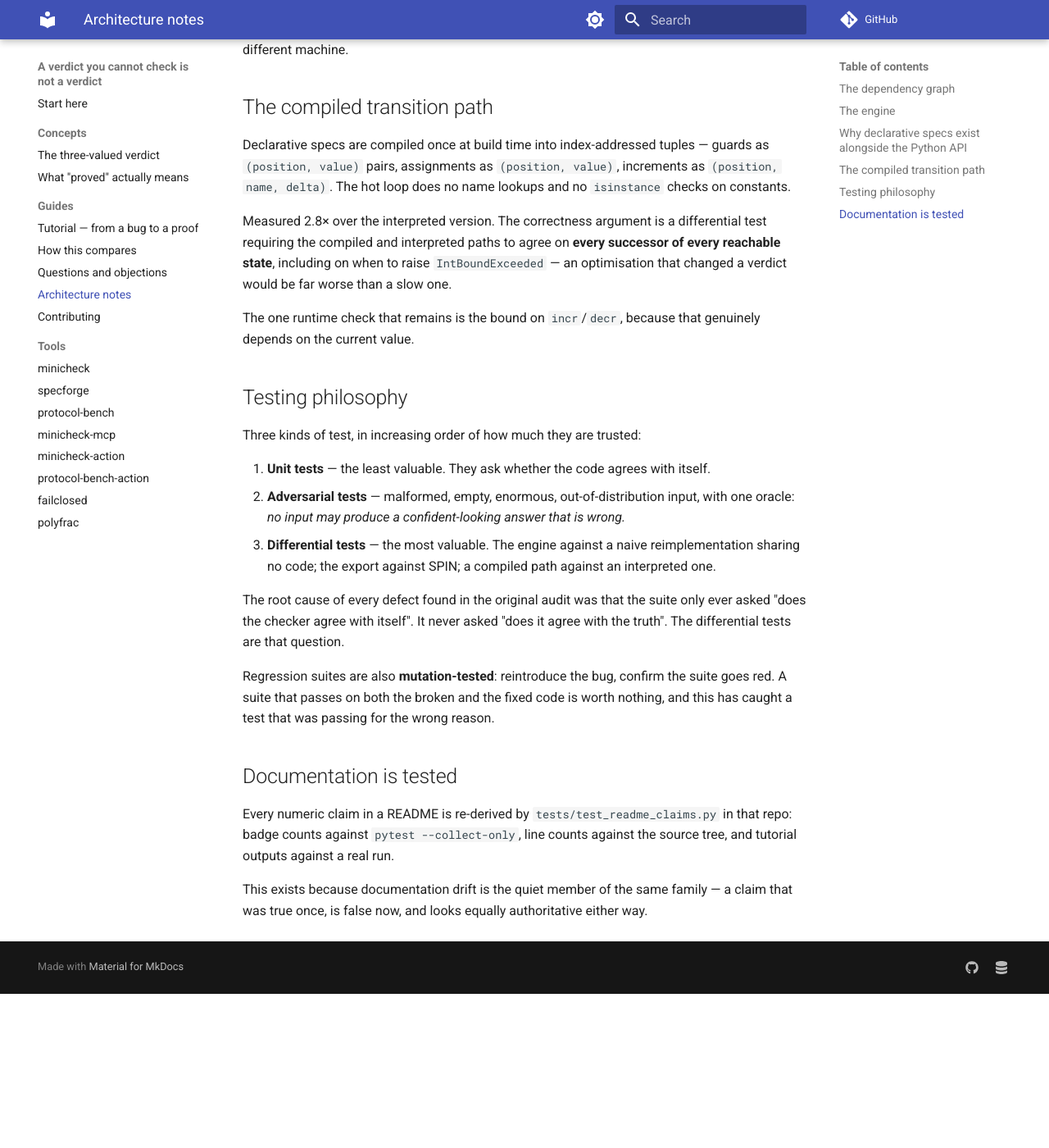
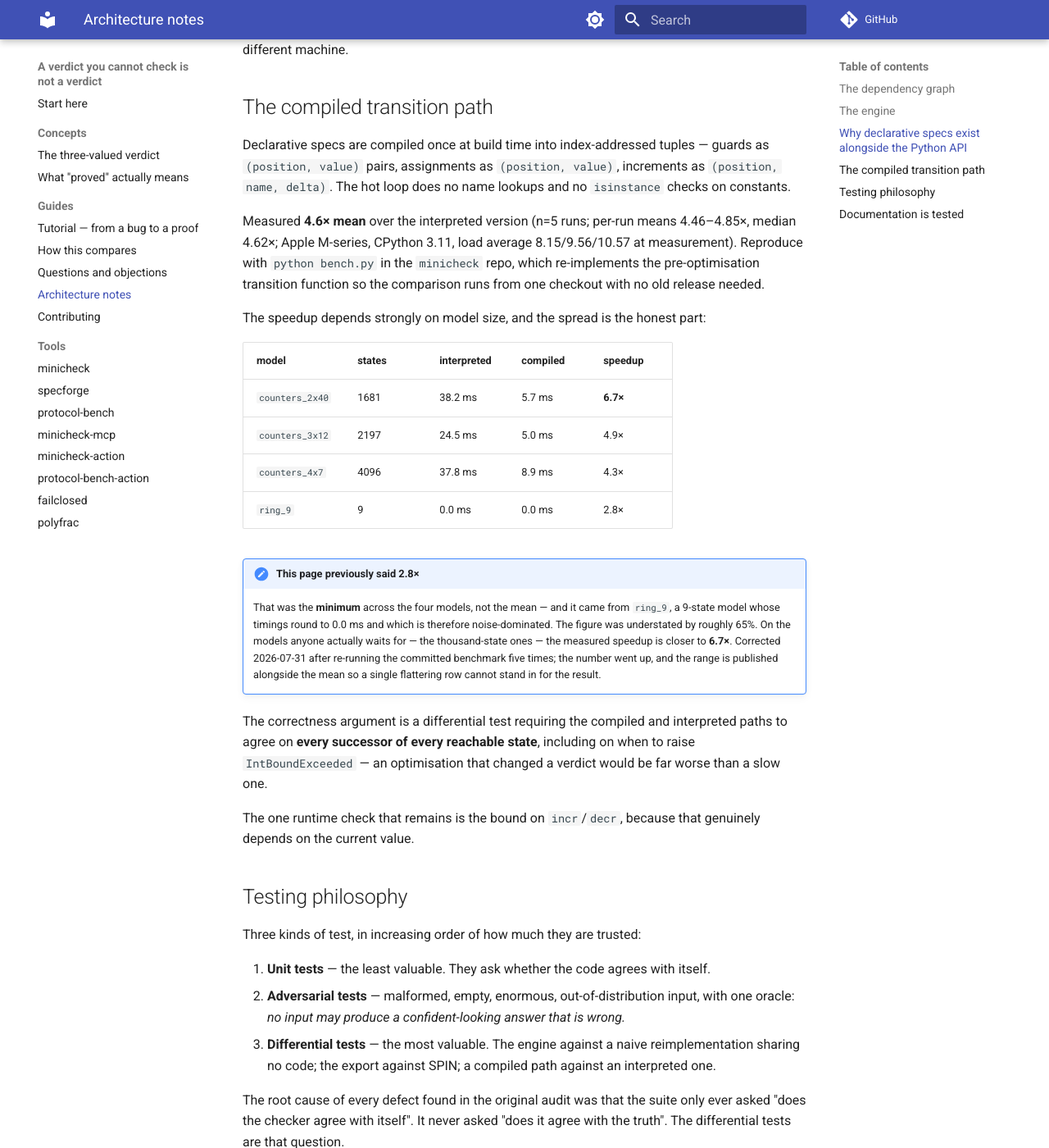
Before and after one commit to nickharris808/verification-docs, an MkDocs documentation site: the page built from docs/guides/architecture.md, in a window 1280 px wide and 1400 px high, scrolled down 1360 px. Shown: the whole window at 82% size. Built offline with MkDocs 1.6.1 and Material for MkDocs 9.7.7, drawn with Linux system fonts in a browser that asks for light colours; comment, search, counter and statistics services are not loaded; before the commit the page ends 2572 px from its top, so only the background shows below that.

```diff
--- a/docs/guides/architecture.md
+++ b/docs/guides/architecture.md
@@ -72,10 +72,31 @@
 `(position, value)` pairs, assignments as `(position, value)`, increments as `(position, name,
 delta)`. The hot loop does no name lookups and no `isinstance` checks on constants.
 
-Measured 2.8× over the interpreted version. The correctness argument is a differential test
-requiring the compiled and interpreted paths to agree on **every successor of every reachable
-state**, including on when to raise `IntBoundExceeded` — an optimisation that changed a verdict
-would be far worse than a slow one.
+Measured **4.6× mean** over the interpreted version (n=5 runs; per-run means 4.46–4.85×, median
+4.62×; Apple M-series, CPython 3.11, load average 8.15/9.56/10.57 at measurement). Reproduce with
+`python bench.py` in the `minicheck` repo, which re-implements the pre-optimisation transition
+function so the comparison runs from one checkout with no old release needed.
+
+The speedup depends strongly on model size, and the spread is the honest part:
+
+| model | states | interpreted | compiled | speedup |
+|---|---|---|---|---|
+| `counters_2x40` | 1681 | 38.2 ms | 5.7 ms | **6.7×** |
+| `counters_3x12` | 2197 | 24.5 ms | 5.0 ms | 4.9× |
+| `counters_4x7` | 4096 | 37.8 ms | 8.9 ms | 4.3× |
+| `ring_9` | 9 | 0.0 ms | 0.0 ms | 2.8× |
+
+!!! note "This page previously said 2.8×"
+    That was the **minimum** across the four models, not the mean — and it came from `ring_9`, a
+    9-state model whose timings round to 0.0 ms and which is therefore noise-dominated. The figure
+    was understated by roughly 65%. On the models anyone actually waits for — the thousand-state
+    ones — the measured speedup is closer to **6.7×**. Corrected 2026-07-31 after re-running the
+    committed benchmark five times; the number went up, and the range is published alongside the
+    mean so a single flattering row cannot stand in for the result.
+
+The correctness argument is a differential test requiring the compiled and interpreted paths to
+agree on **every successor of every reachable state**, including on when to raise
+`IntBoundExceeded` — an optimisation that changed a verdict would be far worse than a slow one.
 
 The one runtime check that remains is the bound on `incr`/`decr`, because that genuinely depends on
 the current value.
```
Also changed, not shown: README.md (+142 -5 lines), build_tool_pages.py (+28 -15 lines), docs/guides/faq.md (+17 -7 lines), docs/tools/minicheck-mcp.md (+2 -1 lines), 1 other file.
